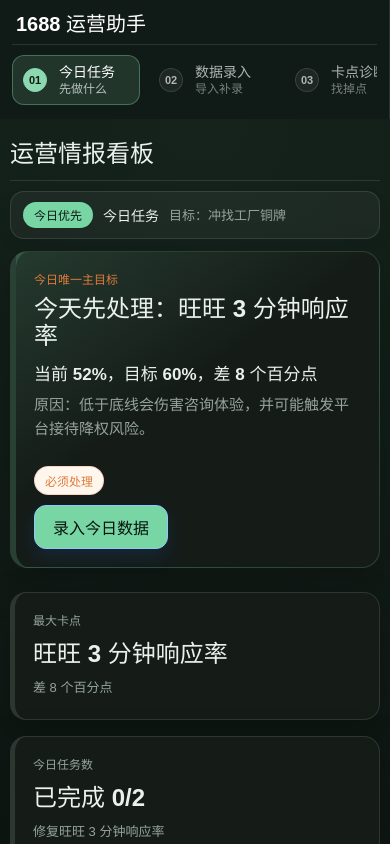
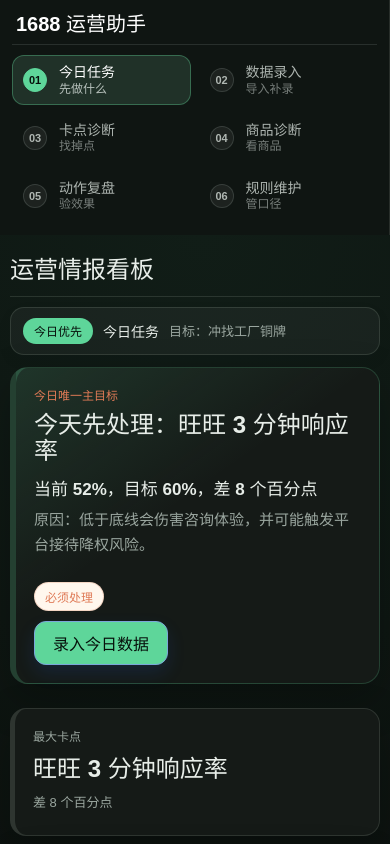
Before and after one commit to zardgo/1688-operations-assistant, a React (Vite) app: page / in a window 390 px wide. Shown: the top 844 px of the page. Built offline with nearby package versions, Linux system fonts and the light colour scheme.

Commit message:
fix: reduce mobile dashboard glare

```diff
--- a/src/styles.css
+++ b/src/styles.css
@@ -2092,22 +2092,35 @@
 }
 
 .app-frame {
-  --bg: #0d1411;
-  --panel: #151c18;
-  --text: #eaf1ed;
-  --muted: #96a39d;
-  --border: rgba(219, 232, 225, 0.12);
-  --danger: #dd7b3a;
-  --warning: #d0a145;
-  --success: #77d6a3;
-  --action: #8fc7ff;
+  --bg: #0b0f0d;
+  --panel: #151a17;
+  --panel-soft: #1a211d;
+  --panel-subtle: #101612;
+  --text: #e7ede8;
+  --muted: #9aa69f;
+  --border: rgba(214, 226, 218, 0.13);
+  --danger: #df7a56;
+  --warning: #d7ad58;
+  --success: #5ed69a;
+  --action: #7aa7d9;
+  --ink: var(--text);
+  --line: var(--border);
+  --wash: var(--panel-soft);
+  --risk: var(--danger);
+  --watch: var(--warning);
+  --green: var(--success);
+  --red: var(--danger);
+  --amber: var(--warning);
+  --blue: var(--action);
+  --active: #23372d;
+  --dark: #0b0f0d;
   --shadow-card: 0 16px 44px rgba(0, 0, 0, 0.22);
   display: grid;
   grid-template-columns: 286px minmax(0, 1fr);
   min-height: 100vh;
   color: var(--text);
   background:
-    linear-gradient(90deg, #101a16 0 286px, transparent 286px),
+    linear-gradient(90deg, #0f1512 0 286px, transparent 286px),
     var(--bg);
 }
 
@@ -2122,7 +2135,7 @@
   padding: 24px 18px;
   overflow-y: auto;
   color: #e9f1ec;
-  background: #101a16;
+  background: #0f1512;
   border-right: 1px solid rgba(221, 232, 226, 0.12);
 }
 
@@ -2232,13 +2245,13 @@
 .app-sidebar .mode-tabs button.active {
   color: #ffffff;
   background: rgba(139, 216, 177, 0.14);
-  border-color: rgba(139, 216, 177, 0.36);
+  border-color: rgba(94, 214, 154, 0.36);
 }
 
 .app-sidebar .mode-tabs button.active span {
-  color: #0f1a15;
-  background: #8bd8b1;
-  border-color: #8bd8b1;
+  color: #07100b;
+  background: var(--success);
+  border-color: var(--success);
 }
 
 .app-sidebar .mode-tabs button.active small {
@@ -2280,8 +2293,8 @@
   min-width: 0;
   padding: 24px clamp(18px, 3vw, 36px) 48px;
   background:
-    radial-gradient(circle at 52% 0%, rgba(119, 214, 163, 0.08), transparent 32%),
-    #0d1411;
+    radial-gradient(circle at 52% 0%, rgba(94, 214, 154, 0.07), transparent 32%),
+    var(--bg);
 }
 
 .workspace-header {
@@ -2378,8 +2391,8 @@
 }
 
 .control-group span.active {
-  color: #0d1411;
-  background: #77d6a3;
+  color: #07100b;
+  background: var(--success);
 }
 
 .workspace-metric-strip {
@@ -2396,7 +2409,7 @@
   padding: 18px;
   background:
     linear-gradient(180deg, rgba(255, 255, 255, 0.035), transparent),
-    #151c18;
+    var(--panel);
   border: 1px solid rgba(219, 232, 225, 0.14);
   border-top-color: rgba(119, 214, 163, 0.5);
   border-radius: 14px;
@@ -2457,7 +2470,7 @@
 }
 
 .briefing-note span {
-  color: #77d6a3;
+  color: var(--success);
   font-size: 12px;
   font-weight: 900;
 }
@@ -2504,9 +2517,9 @@
   align-items: center;
   min-height: 26px;
   padding: 0 10px;
-  color: #0f1a15;
-  background: #77d6a3;
-  border: 1px solid rgba(119, 214, 163, 0.28);
+  color: #07100b;
+  background: var(--success);
+  border: 1px solid rgba(94, 214, 154, 0.28);
   border-radius: 999px;
 }
 
@@ -2541,7 +2554,7 @@
 .app-frame textarea,
 .app-frame select {
   color: var(--text);
-  background: #111a16;
+  background: var(--panel-subtle);
   border-color: var(--border);
 }
 
@@ -2551,15 +2564,112 @@
 }
 
 .app-frame .primary-action {
-  color: #07130e;
-  background: #77d6a3;
+  color: #07100b;
+  background: var(--success);
 }
 
 .app-frame .today-hero {
   background:
-    linear-gradient(145deg, rgba(119, 214, 163, 0.16), transparent 44%),
-    #151c18;
-  border-color: rgba(119, 214, 163, 0.2);
+    linear-gradient(145deg, rgba(94, 214, 154, 0.14), transparent 44%),
+    var(--panel);
+  border-color: rgba(94, 214, 154, 0.2);
+}
+
+.app-frame .panel,
+.app-frame .import-card,
+.app-frame .import-result,
+.app-frame .daily-metric-card,
+.app-frame .metric-input-row,
+.app-frame .cadence-list p,
+.app-frame .official-list p,
+.app-frame .rule-card,
+.app-frame .decision-card,
+.app-frame .hypothesis-card,
+.app-frame .experiment-card,
+.app-frame .sku-card,
+.app-frame .layer-list article,
+.app-frame .v5-trend-card,
+.app-frame .v5-funnel-stage,
+.app-frame .v5-check-item,
+.app-frame .v5-bottleneck,
+.app-frame .v5-result-box {
+  color: var(--text);
+  background: var(--panel);
+  border-color: rgba(219, 232, 225, 0.12);
+}
+
+.app-frame .metric-input-row {
+  grid-template-columns: minmax(0, 1fr) 124px;
+  background:
+    linear-gradient(90deg, rgba(94, 214, 154, 0.035), transparent 42%),
+    var(--panel-soft);
+}
+
+.app-frame .metric-input-row strong,
+.app-frame .import-card-head strong,
+.app-frame .import-result strong,
+.app-frame .daily-metric-card strong {
+  color: #f5fbf7;
+}
+
+.app-frame .metric-input-row small,
+.app-frame .import-card-head p,
+.app-frame .import-result p,
+.app-frame .cadence-list p,
+.app-frame .daily-metric-card span {
+  color: rgba(234, 241, 237, 0.62);
+}
+
+.app-frame .metric-input-row div {
+  background: var(--panel-subtle);
+  border-color: rgba(219, 232, 225, 0.14);
+}
+
+.app-frame .metric-input-row input {
+  color: #f7fff9;
+  background: transparent;
+}
+
+.app-frame .metric-input-row em {
+  color: rgba(234, 241, 237, 0.58);
+}
+
+.app-frame .import-card,
+.app-frame .import-result {
+  background:
+    linear-gradient(180deg, rgba(255, 255, 255, 0.025), transparent),
+    var(--panel);
+}
+
+.app-frame .primary-import-card {
+  border-left-color: rgba(143, 199, 255, 0.72);
+}
+
+.app-frame .file-upload {
+  color: #dff5ea;
+  background: rgba(122, 167, 217, 0.1);
+  border-color: rgba(122, 167, 217, 0.25);
+}
+
+.app-frame .file-upload input {
+  color: #eaf1ed;
+  background: transparent;
+}
+
+.app-frame .import-field-grid span {
+  color: rgba(234, 241, 237, 0.78);
+  background: var(--panel-subtle);
+  border-color: rgba(219, 232, 225, 0.12);
+}
+
+.app-frame .daily-metric-card {
+  background:
+    linear-gradient(180deg, rgba(94, 214, 154, 0.04), transparent),
+    var(--panel);
+}
+
+.app-frame .daily-metric-card strong {
+  color: rgba(94, 214, 154, 0.92);
 }
 
 @media (max-width: 1080px) {
@@ -2619,12 +2729,28 @@
     font-size: 20px;
   }
 
+  .app-sidebar .mode-tabs.v2-tabs {
+    display: grid;
+    grid-template-columns: repeat(2, minmax(0, 1fr));
+    gap: 8px;
+    overflow: visible;
+  }
+
   .app-sidebar .mode-tabs button,
   .app-sidebar .mode-tabs.v2-tabs button {
-    flex-basis: 128px;
+    width: 100%;
+    min-width: 0;
     grid-template-columns: 28px minmax(0, 1fr);
     min-height: 46px;
     padding: 8px 10px;
+  }
+
+  .app-sidebar .mode-tabs button strong {
+    white-space: nowrap;
+  }
+
+  .app-sidebar .mode-tabs button small {
+    white-space: nowrap;
   }
 
   .workspace-header {
```
